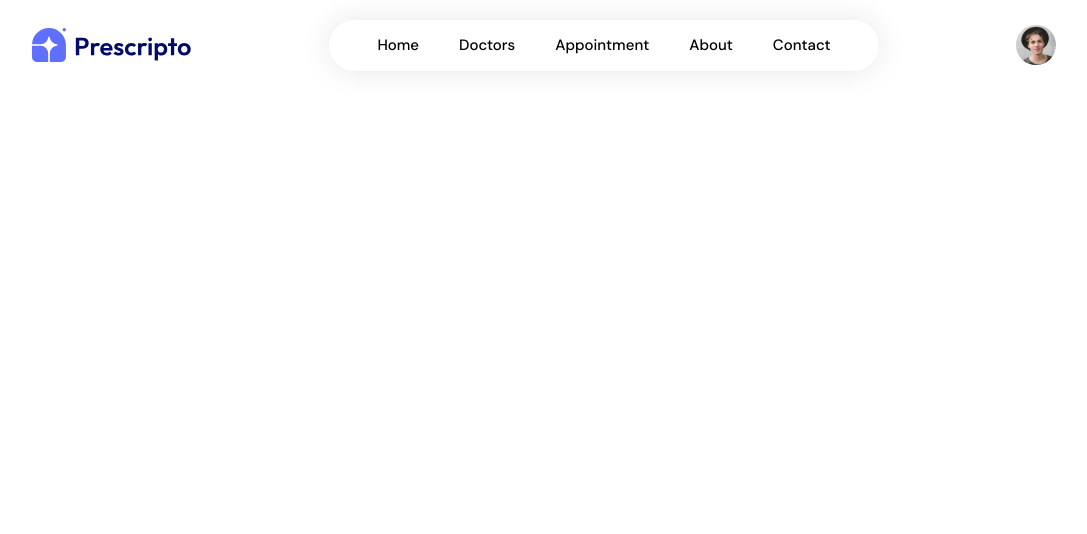
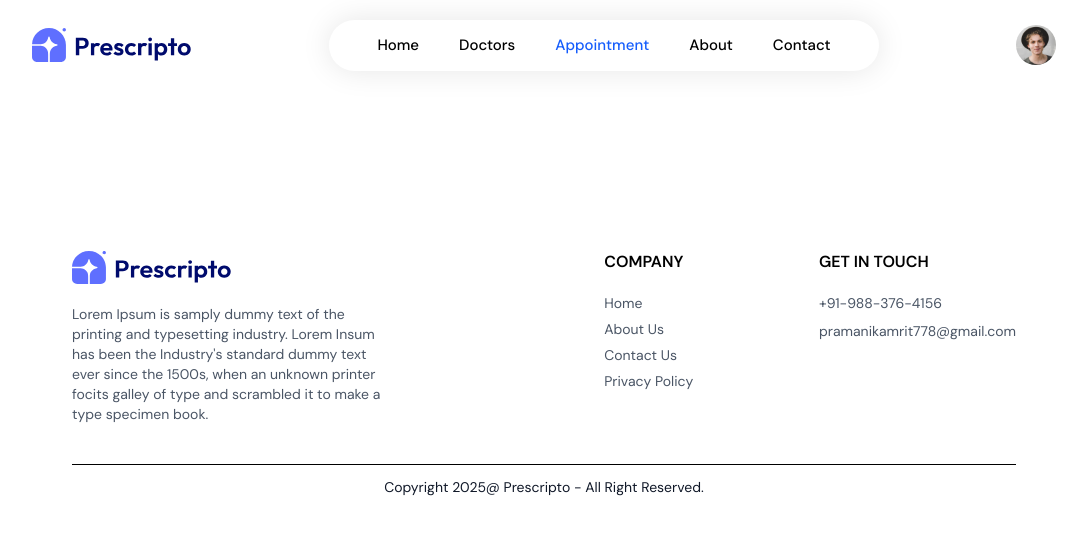
Before and after one commit to AmritPramanik/Doctor-Appointment-Booking-webApp, a React (Vite) app in the folder frontend/: page /appointment/1 in a window 1280 px wide. Shown: the top 534 px of the page, without its empty margins (96-1183 px from the left). Built offline with nearby package versions, Linux system fonts and the light colour scheme.

Commit message:
Home Page Completed

```diff
--- a/frontend/index.html
+++ b/frontend/index.html
@@ -1,5 +1,5 @@
 <!doctype html>
-<html lang="en">
+<html lang="en" class="scroll-smooth">
   <head>
     <meta charset="UTF-8" />
     <link rel="icon" type="image/svg+xml" href="/logo.png" />
--- a/frontend/src/App.jsx
+++ b/frontend/src/App.jsx
@@ -9,6 +9,7 @@ import MyProfile from './pages/MyProfile'
 import MyAppointments from './pages/MyAppointments'
 import Appointment from './pages/Appointment'
 import Navber from './components/Navber'
+import Footer from './components/Footer'
 
 const App = () => {
   return (
@@ -25,6 +26,7 @@ const App = () => {
         <Route path='/my-appointments' element={<MyAppointments/>}/>
         <Route path='/appointment/:docId' element={<Appointment/>}/>
       </Routes>
+      <Footer/>
     </div>
   )
 }
--- /dev/null
+++ b/frontend/src/components/Banner.jsx
@@ -0,0 +1,24 @@
+import React from "react";
+import { assets } from "../assets/assets";
+
+const Banner = () => {
+  return (
+    <div className="flex primary rounded-lg px-6 sm:px-10 md:px-16 lg:px-12 my-20 md:mx-10">
+      {/* --------------Left Side ------------ */}
+      <div className="flex-1 py-8 sm:py-10 md:py-16 lg:py-24 lg:pl-5">
+        <div className="className='text-xl sm:text-2xl md:text-3xl lg:text-5xl text-white font-semibold">
+          <p>Book Appointmentp</p>
+          <p>With 1000+ Trusted Doctors</p>
+        </div>
+        <button className="bg-white px-8 py-3 rounded-full text-gray-600 text-sm mt-5 hover:scale-105 transition-all duration-300">Create account</button>
+      </div>
+
+      {/* --------------Right Side------------ */}
+      <div className="hidden md:block md:w-1/2 lg:w-[370px] relative">
+        <img className="w-full absolute bottom-0 right-0 max-w-md" src={assets.appointment_img} alt="" />
+      </div>
+    </div>
+  );
+};
+
+export default Banner;
--- /dev/null
+++ b/frontend/src/components/Footer.jsx
@@ -0,0 +1,49 @@
+import React from "react";
+import { assets } from "../assets/assets";
+
+const Footer = () => {
+  return (
+    <div className="mx-10">
+      <div className="flex flex-col sm:grid grid-cols-[3fr_1fr_1fr] gap-14 my-10 mt-40 text-sm">
+        {/* -------Left Side------ */}
+        <div>
+          <img className='mb-5 w-40' src={assets.logo} alt="" />
+          <p className="w-full md:w-2/3 text-gray-600 ">
+            Lorem Ipsum is samply dummy text of the printing and typesetting
+            industry. Lorem Insum has been the Industry's standard dummy text
+            ever since the 1500s, when an unknown printer focits galley of type
+            and scrambled it to make a type specimen book.
+          </p>
+        </div>
+
+        {/* -------Mid Side------ */}
+        <div>
+          <p className="text-[16px] font-semibold mb-5">COMPANY</p>
+          <ul className="flex flex-col gap-1.5 text-gray-600">
+            <li>Home</li>
+            <li>About Us</li>
+            <li>Contact Us</li>
+            <li>Privacy Policy</li>
+          </ul>
+        </div>
+
+        {/* -------Right Side------ */}
+        <div>
+          <p className="text-[16px] font-semibold mb-5">GET IN TOUCH</p>
+          <ul className="flex flex-col gap-2 text-gray-600">
+            <li>+91-988-376-4156</li>
+            <li>pramanikamrit778@gmail.com</li>
+          </ul>
+        </div>
+      </div>
+
+      {/* -------Copyright Text------ */}
+      <div>
+        <hr />
+        <p className="py-3 text-center text-sm text-gray-900">Copyright 2025@ Prescripto - All Right Reserved.</p>
+      </div>
+    </div>
+  );
+};
+
+export default Footer;
--- a/frontend/src/components/Header.jsx
+++ b/frontend/src/components/Header.jsx
@@ -3,7 +3,7 @@ import {assets} from '../assets/assets'
 
 const Header = () => {
   return (
-    <div className='flex flex-col md:flex-row flex-wrap bg-[#5f6fff] rounded-lg px-6 md:px-10 lg:px-17'>
+    <div className='flex flex-col md:flex-row flex-wrap primary rounded-lg px-6 md:px-10 lg:px-17'>
       {/* --------------Left Side----------------- */}
       <div className='md:w-1/2 flex flex-col items-start justify-center gap-5 py-10 m-auto md:py-[10vw] md:mb-[-30px]'>
         <p className='text-3xl md:text-4xl lg:text-5xl text-white font-bold leading-tight md:leading-tight lg:leading-tight'>
--- a/frontend/src/components/Navber.jsx
+++ b/frontend/src/components/Navber.jsx
@@ -21,7 +21,7 @@ const Navber = () => {
           <li className='py-1'>Doctors</li>
           {/* <hr className='border-none outline-none h-0.5 bg-[#5f6fff] w-4/4 m-auto hidden'/> */}
         </NavLink>
-        <NavLink to={'/my-appointments'}>
+        <NavLink to={'/appointment'}>
           <li className='py-1'>Appointment</li>
           {/* <hr className='border-none outline-none h-0.5 bg-[#5f6fff] w-3/3 m-auto hidden'/> */}
         </NavLink>
--- a/frontend/src/components/TopDoctors.jsx
+++ b/frontend/src/components/TopDoctors.jsx
@@ -26,7 +26,7 @@ const TopDoctors = () => {
           </div>
         ))}
       </div>
-      <button className="primary font-medium text-white px-12 py-2.5 rounded-full mt-8 cursor-pointer hover:scale-105 transition-all duration-300">more</button>
+      <button onClick={()=>{ navigate('/doctors'); scrollTo(0,0)}} className="primary font-medium text-white px-12 py-2.5 rounded-full mt-8 cursor-pointer hover:scale-105 transition-all duration-300">more</button>
     </div>
   );
 };
--- /dev/null
+++ b/frontend/src/context/AppContext.jsx
@@ -0,0 +1,12 @@
+import { createContext } from "react";
+import { doctors } from "../assets/assets";
+
+export const AppContext = createContext()
+
+const AppContextProvider = ()=>{
+
+    const value = {
+
+    }
+
+}
--- a/frontend/src/pages/Home.jsx
+++ b/frontend/src/pages/Home.jsx
@@ -2,6 +2,7 @@ import React from 'react'
 import Header from '../components/Header'
 import Speciality from '../components/Speciality'
 import TopDoctors from '../components/TopDoctors'
+import Banner from '../components/Banner'
 
 const Home = () => {
   return (
@@ -9,6 +10,7 @@ const Home = () => {
       <Header/>
       <Speciality/>
       <TopDoctors/>
+      <Banner/>
     </div>
   )
 }
```
